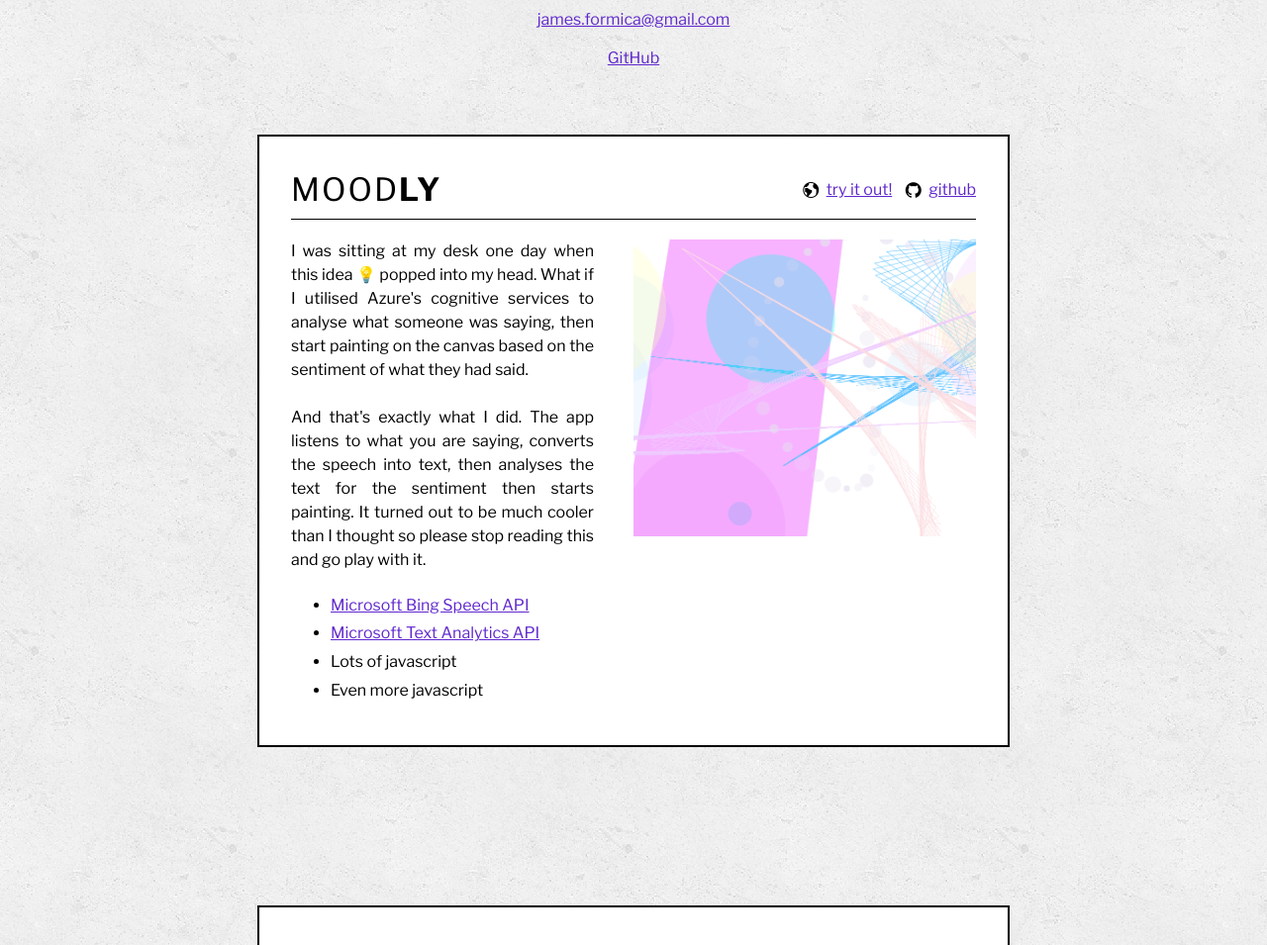
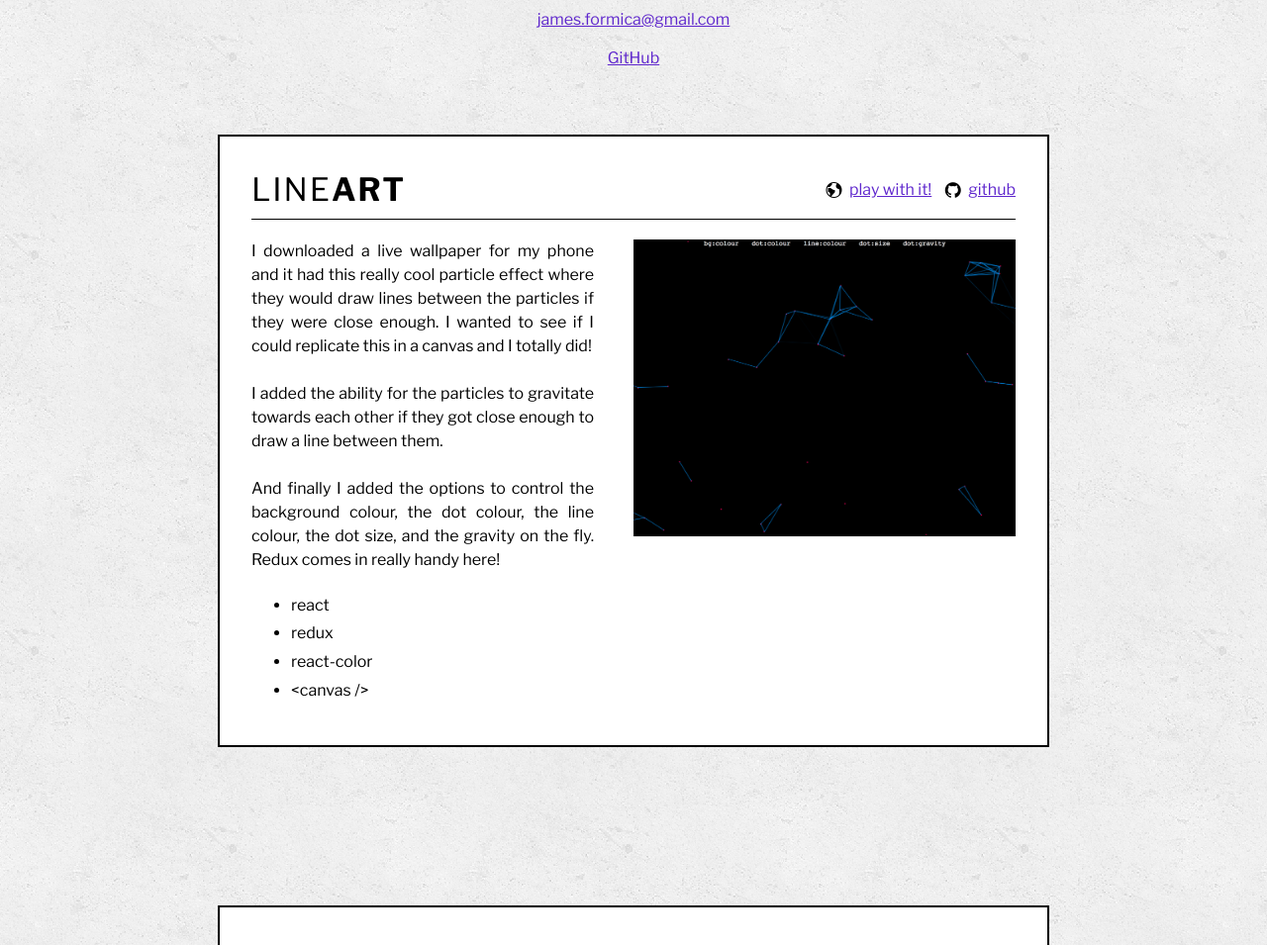
Before and after one commit to jamesformica/jamesformica.github.io, a plain HTML site: page index.html in a window 1280 px wide. Shown: the part 900-1855 px from the top of the page at 99% size. Drawn offline with nearby package versions, Linux system fonts and the light colour scheme; files whose address does not match are found by name.

Commit message:
add lineart project

```diff
--- a/css/global.css
+++ b/css/global.css
@@ -15,7 +15,7 @@ body.no-scroll {
 
 article {
     width: 100%;
-    max-width: 50rem;
+    max-width: 55rem;
     margin: 0 auto;
     padding: 1.25rem;
     box-sizing: border-box;
--- a/index.html
+++ b/index.html
@@ -50,6 +50,42 @@
 	</div>
 
 	<article>
+		<!--LineArt-->
+		<section>
+				<div class="header">
+					<h2 id="ace">Line<b>Art</b></h2>
+
+					<div class="links">
+						<i class="icon-earth"></i>
+						<a href="https://jamesformica.github.io/lineart/" target="_blank">play with it!</a>
+
+						<i class="icon-github"></i>
+						<a href="https://github.com/jamesformica/lineart" target="_blank">GitHub</a>
+					</div>
+				</div>
+
+				<div class="info">
+					<div class="description">
+						<p>
+							I downloaded a live wallpaper for my phone and it had this really cool particle effect where they would draw lines between the particles if they were close enough. I wanted to see if I could replicate this in a canvas and I totally did!
+							<br />
+							<br />
+							I added the ability for the particles to gravitate towards each other if they got close enough to draw a line between them.
+							<br />
+							<br />
+							And finally I added the options to control the background colour, the dot colour, the line colour, the dot size, and the gravity on the fly. Redux comes in really handy here!
+						</p>
+						<ul>
+							<li>react</li>
+							<li>redux</li>
+							<li>react-color</li>
+							<li>&lt;canvas /&gt;</li>
+						</ul>
+					</div>
+					<div class="image" data-url="images/lineart.png" style="background-image: url('images/lineart.png')"></div>
+				</div>
+			</section>
+
 		<!--Moodly-->
 		<section>
 				<div class="header">
```
Also changed, not shown: images/lineart.png (added).
